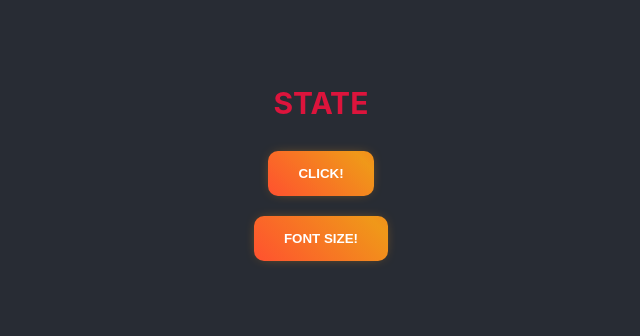
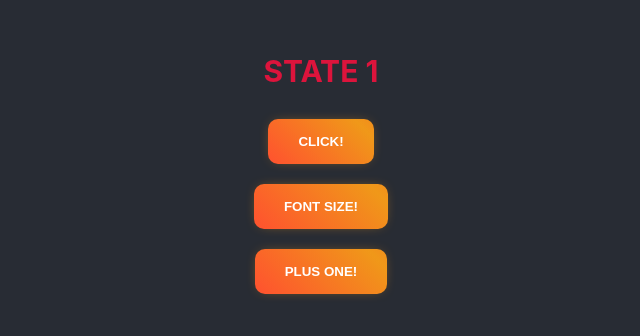
Before and after one commit to Jakavickis/drontai, a React (Create React App) app in the folder r1/: page / in a window 1280 px wide. Shown: the part 232-568 px from the top of the page, without its empty margins (319-959 px from the left). Built offline with nearby package versions, Linux system fonts and the light colour scheme.

Commit message:
numberCount state

```diff
--- a/r1/src/App.jsx
+++ b/r1/src/App.jsx
@@ -5,6 +5,7 @@ function App() {
 
     const [color, setColor] = useState('crimson');
     const [size, setSize] = useState(30);
+    const [number, setNumber] = useState(1)
 
     // const doJob = () => {
     //     console.log('do job');
@@ -18,18 +19,24 @@ function App() {
         setSize('40')
     }
 
+    const numberCount = () => {
+        setNumber(number + 1);
+    }
+
     return (
         <div className="App">
             <header className="App-header">
                 <h1 style={{
                     color: color,
                     fontSize: size + 'px'
-                }}>STATE</h1>
+                }}>STATE {number}</h1>
                 <button onClick={() => clicked()}>click!</button>
                 <button onClick={() => doSize()}>font size!</button>
+                <button onClick={() => numberCount()}>plus one!</button>
             </header>
         </div>
     );
 }
 
+
 export default App;
```
